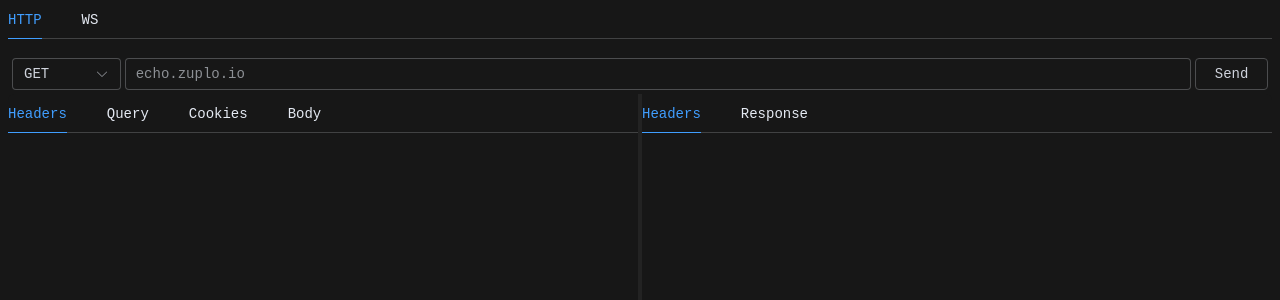
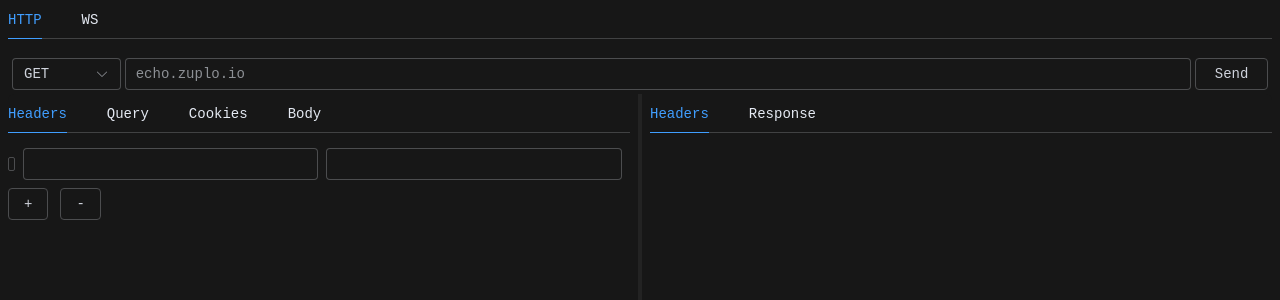
Before and after one commit to lorypelli/FetchTTP, a Vue app in the folder frontend/: page / in a window 1280 px wide. Shown: the top 300 px of the page. Built offline with nearby package versions, Linux system fonts and the light colour scheme; a web font is replaced by a local one.

Commit message:
started query and headers

```diff
--- a/frontend/src/components/Split.vue
+++ b/frontend/src/components/Split.vue
@@ -1,7 +1,8 @@
 <script setup lang="ts">
-import { ElTabPane, ElTabs } from 'element-plus';
+import { ElButton, ElCheckbox, ElInput, ElTabPane, ElTabs } from 'element-plus';
 import Splitter from 'primevue/splitter';
 import SplitterPanel from 'primevue/splitterpanel';
+import { ref } from 'vue';
 defineOptions({
     // eslint-disable-next-line vue/multi-word-component-names
     name: 'Split',
@@ -9,26 +10,53 @@ defineOptions({
         Splitter,
         SplitterPanel,
         ElTabPane,
-        ElTabs
+        ElTabs,
+        ElInput,
+        ElButton,
+        ElCheckbox
     }
 });
 const props = defineProps<{
     type: 'http' | 'ws'
 }>();
+const headerName = ref('');
+const headerValue = ref('');
+const queryName = ref('');
+const queryValue = ref('');
 </script>
 <template>
     <Splitter>
         <SplitterPanel :min-size="20">
-            <ElTabs>
-                <ElTabPane label="Headers"></ElTabPane>
-                <ElTabPane label="Query"></ElTabPane>
+            <ElTabs class="pr-2">
+                <ElTabPane label="Headers">
+                    <div class="flex space-x-2 pr-2">
+                        <ElCheckbox />
+                        <ElInput v-model="headerName"></ElInput>
+                        <ElInput v-model="headerValue"></ElInput>
+                    </div>
+                    <div class="flex pt-2">
+                        <ElButton>+</ElButton>
+                        <ElButton>-</ElButton>
+                    </div>
+                </ElTabPane>
+                <ElTabPane label="Query">
+                    <div class="flex space-x-2 pr-2">
+                        <ElCheckbox />
+                        <ElInput v-model="queryName"></ElInput>
+                        <ElInput v-model="queryValue"></ElInput>
+                    </div>
+                    <div class="flex pt-2">
+                        <ElButton>+</ElButton>
+                        <ElButton>-</ElButton>
+                    </div>
+                </ElTabPane>
                 <ElTabPane label="Cookies"></ElTabPane>
                 <ElTabPane label="Body" v-if="props.type == 'http'"></ElTabPane>
                 <ElTabPane label="Message" v-if="props.type == 'ws'"></ElTabPane>
             </ElTabs>
         </SplitterPanel>
         <SplitterPanel :min-size="20">
-            <ElTabs>
+            <ElTabs class="pl-2">
                 <ElTabPane label="Headers"></ElTabPane>
                 <ElTabPane label="Response"></ElTabPane>
             </ElTabs>
```
